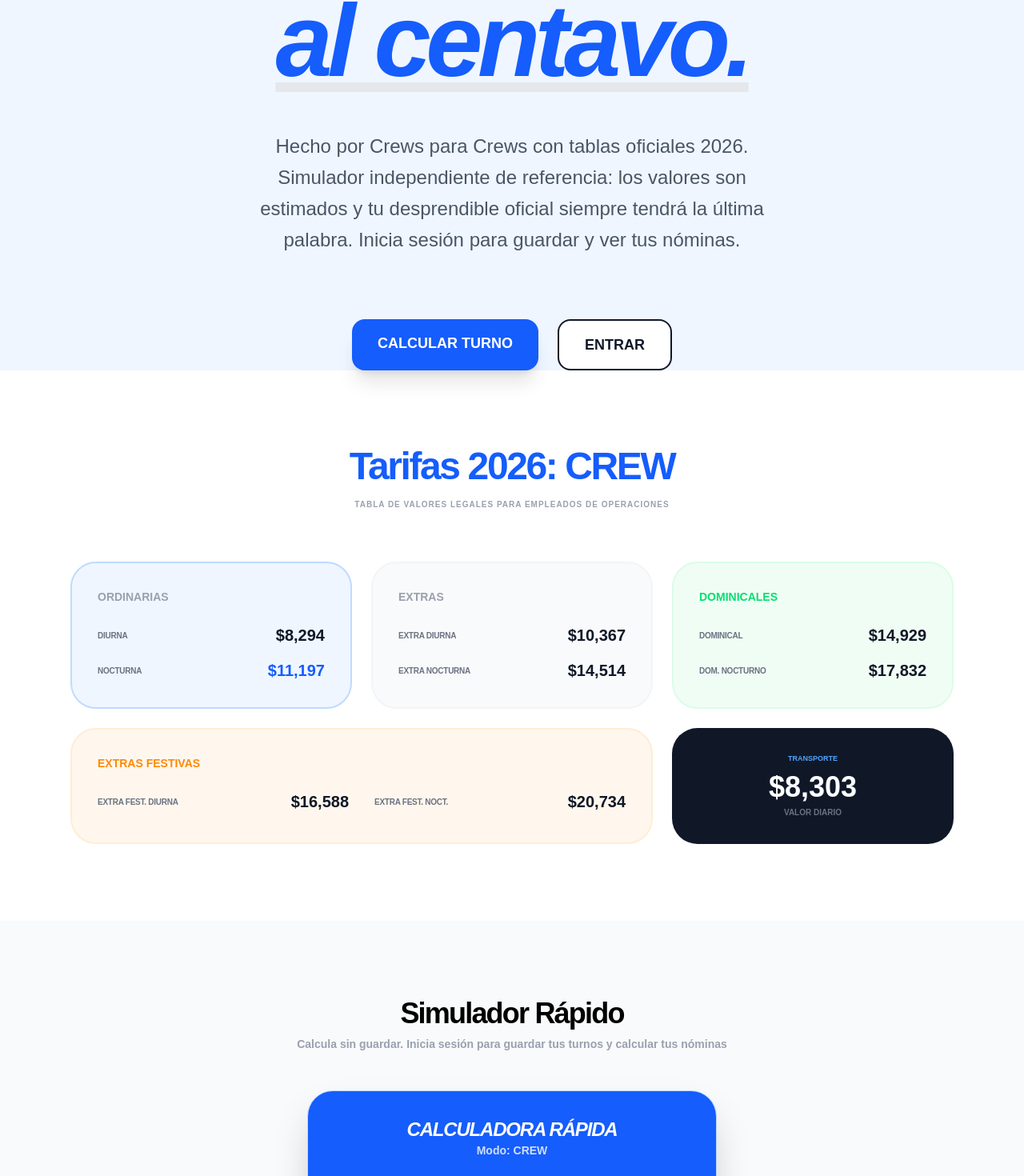
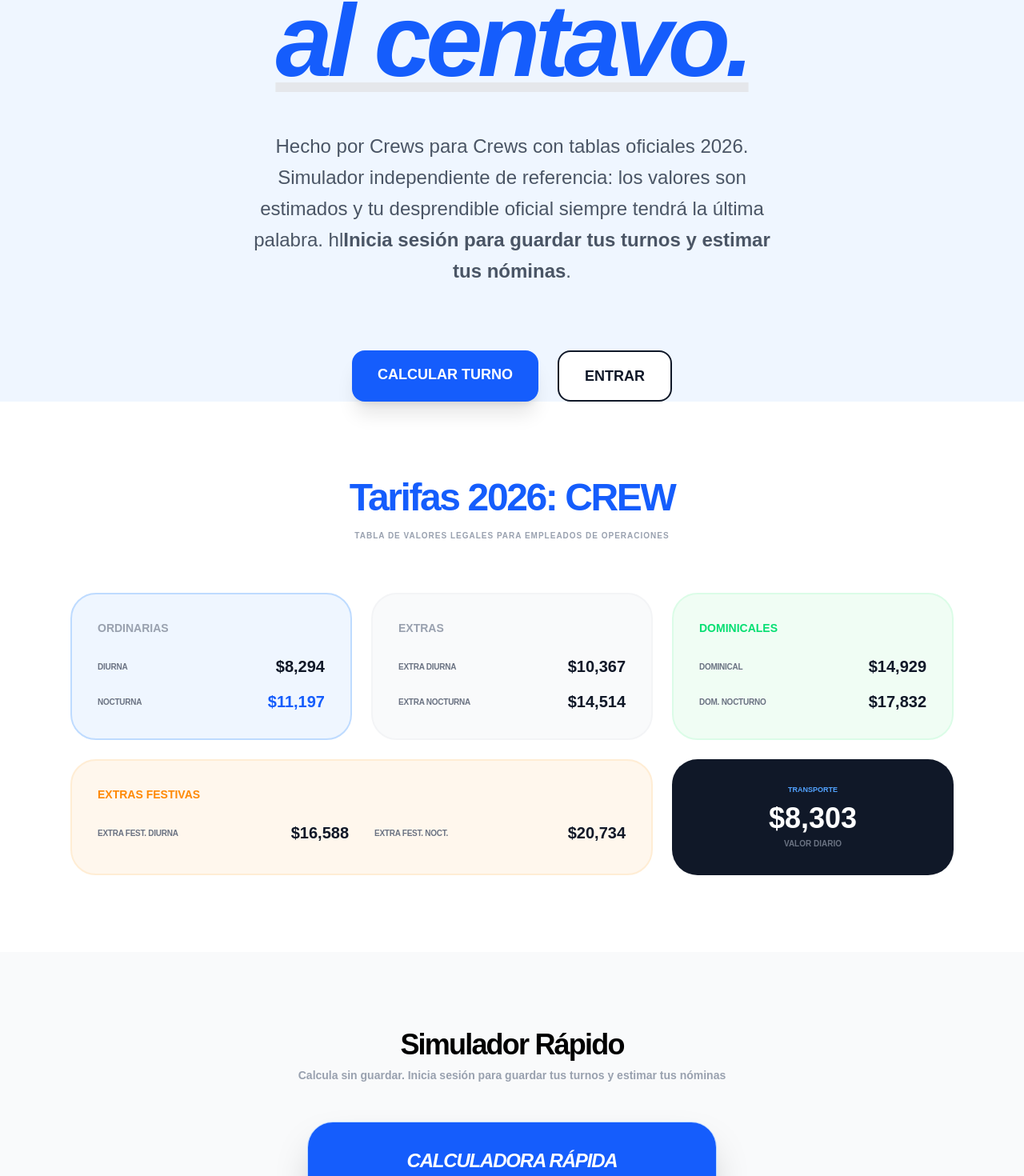
Before and after one commit to JuanRivera24/mc-wallet, a Next.js app: page / in a window 1280 px wide. Shown: the part 298-1768 px from the top of the page at 80% size. Built offline with nearby package versions, Linux system fonts and the light colour scheme; no server answers.

Commit message:
Actualizar page.tsx

```diff
--- a/src/app/page.tsx
+++ b/src/app/page.tsx
@@ -31,7 +31,7 @@ export default function Home() {
 
           {/* TEXTO: Más pequeño y con menos ancho */}
           <p className="text-base md:text-2xl text-gray-600 font-medium max-w-sm md:max-w-2xl mx-auto leading-relaxed">
-            Hecho por Crews para Crews con tablas oficiales 2026. Simulador independiente de referencia: los valores son estimados y tu desprendible oficial siempre tendrá la última palabra. Inicia sesión para guardar y ver tus nóminas.
+            Hecho por Crews para Crews con tablas oficiales 2026. Simulador independiente de referencia: los valores son estimados y tu desprendible oficial siempre tendrá la última palabra. hl<b>Inicia sesión para guardar tus turnos y estimar tus nóminas</b>.
           </p>
 
           {/* BOTONES: Full ancho en móvil (w-full), normales en PC */}
@@ -63,7 +63,7 @@ export default function Home() {
       <section id="calculadora" className="py-16 md:py-24 bg-gray-50 flex flex-col items-center px-4">
         <div className="mb-8 md:mb-12 text-center">
           <h2 className="text-3xl md:text-4xl font-black tracking-tighter mb-2">Simulador Rápido</h2>
-          <p className="text-gray-400 font-bold text-xs md:text-sm">Calcula sin guardar. <b>Inicia sesión para guardar tus turnos y calcular tus nóminas</b></p>
+          <p className="text-gray-400 font-bold text-xs md:text-sm">Calcula sin guardar. <b>Inicia sesión para guardar tus turnos y estimar tus nóminas</b></p>
         </div>
         <ShiftCalculator />
       </section>
```
